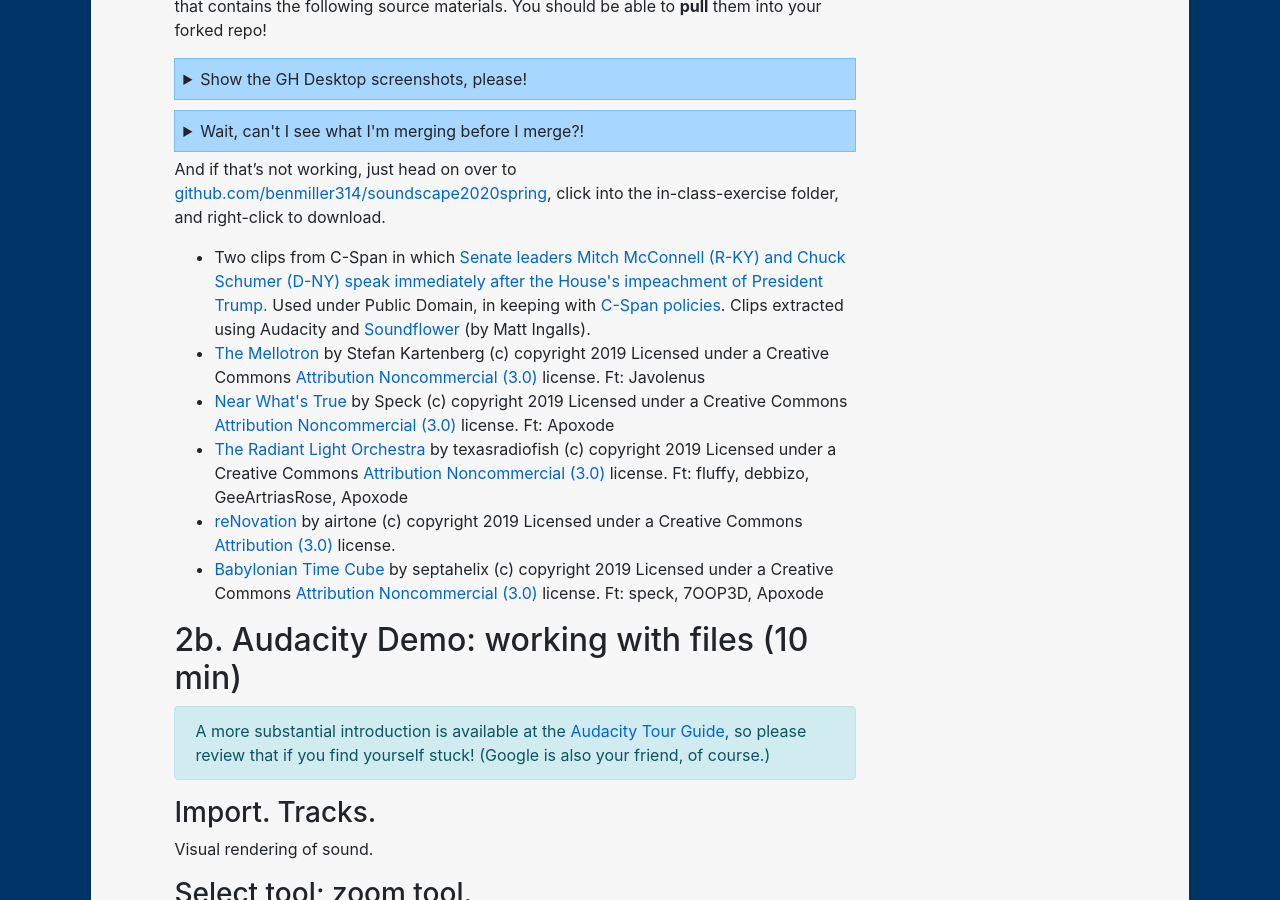
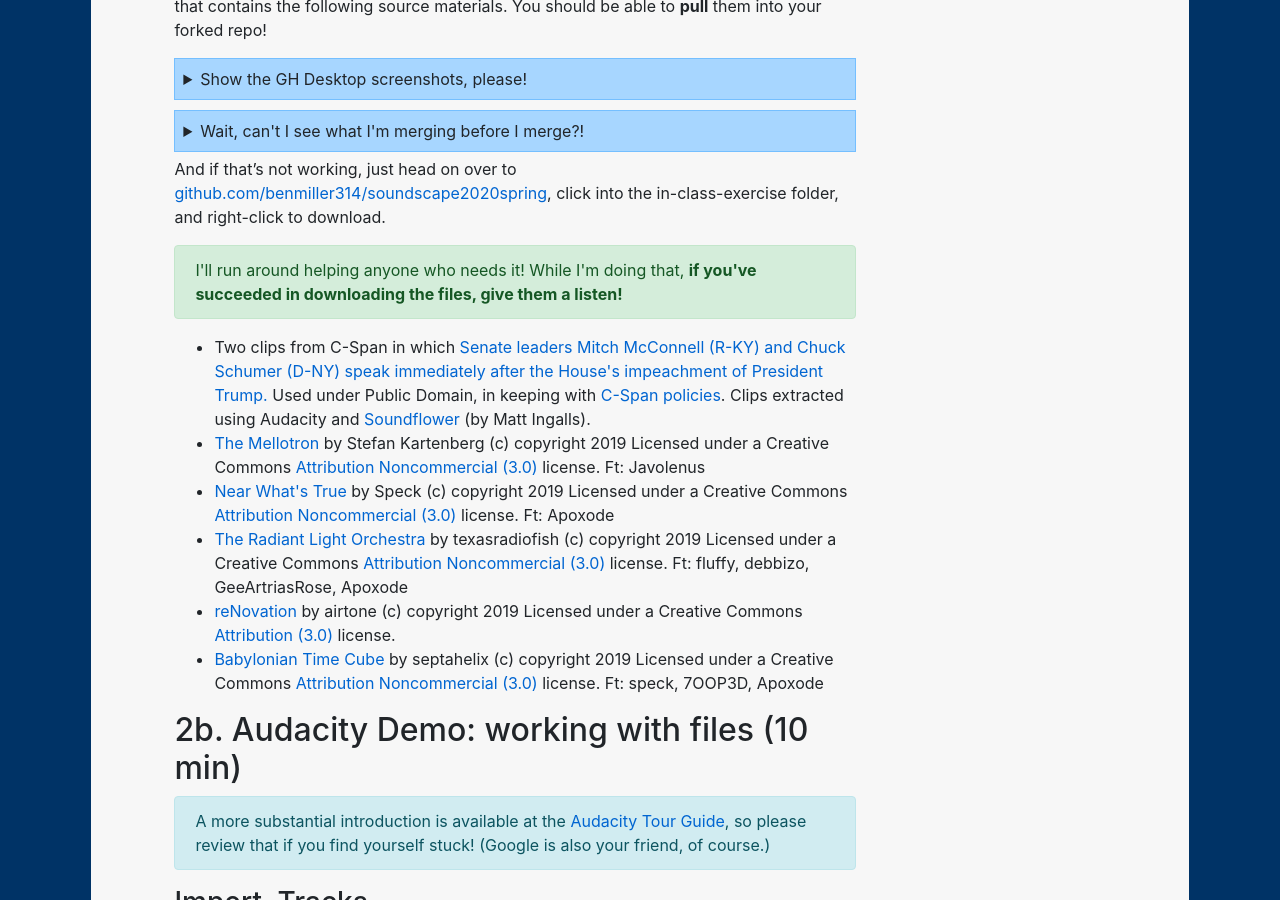
Before and after one commit to benmiller314/cdm2020spring, a Jekyll site: the page built from plans/lesson-04.md, in a window 1280 px wide and 900 px high, scrolled down 1254 px. Built offline with Jekyll 4.4.1, drawn with Linux system fonts in a browser that asks for light colours; our own code applies the rules of GitHub Pages for plain Markdown files.

Commit message:
add EXT for downloading tracks
listen to the tracks!

```diff
--- a/plans/lesson-04.md
+++ b/plans/lesson-04.md
@@ -66,6 +66,10 @@
 </details>
 
 And if that's not working, just head on over to [github.com/benmiller314/soundscape2020spring](https://github.com/benmiller314/soundscape2020spring), click into the in-class-exercise folder, and right-click to download.
+
+<div class="alert alert-success">
+I'll run around helping anyone who needs it! While I'm doing that, <strong>if you've succeeded in downloading the files, give them a listen!</strong>
+</div>
 
 * <div class="attribution-block">Two clips from C-Span in which <a href="https://www.c-span.org/video/?c4840911/senate-leaders-speak-house-impeaches-president-trump">Senate leaders Mitch McConnell (R-KY) and Chuck Schumer (D-NY) speak immediately after the House's impeachment of President Trump.</a> Used under Public Domain, in keeping with <a href="https://www.c-span.org/about/copyrightsAndLicensing/">C-Span policies</a>. Clips extracted using Audacity and <a href="https://github.com/mattingalls/Soundflower">Soundflower</a> (by Matt Ingalls).</div>
 
```
